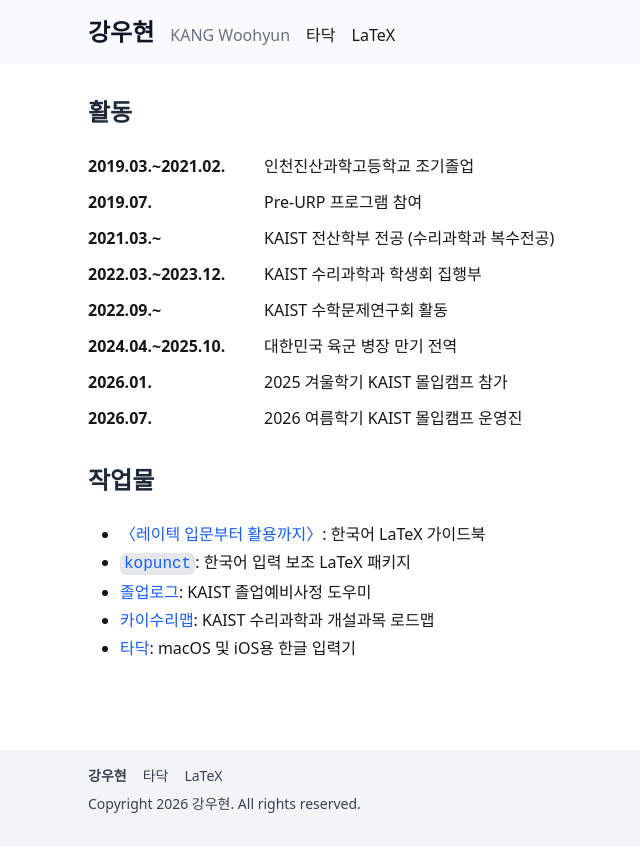
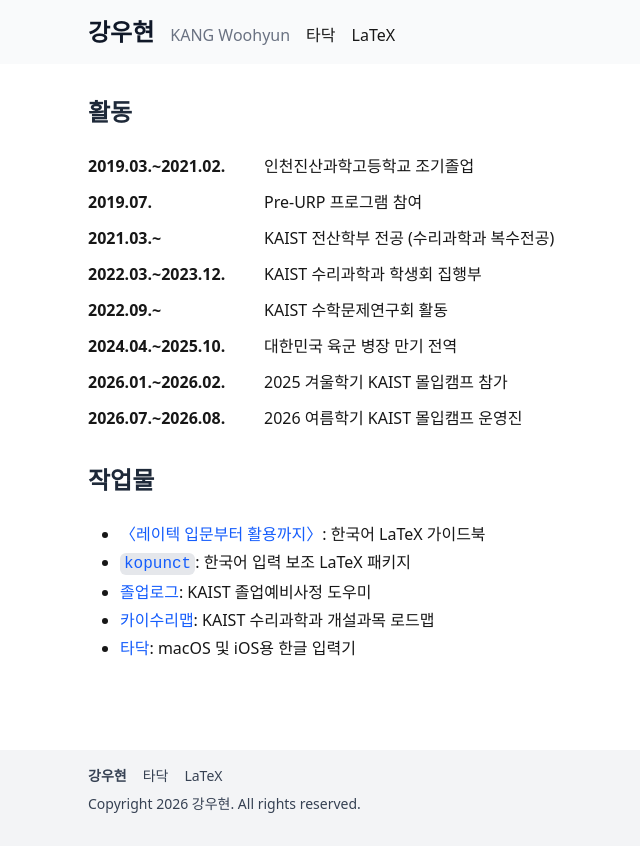
Before and after one commit to KangWH/KangWH.github.io, a Next.js app: page / in a window 1280 px wide. Shown: the whole page, without its empty margins (88-728 px from the left). Built offline with nearby package versions, Linux system fonts and the light colour scheme; a web font is replaced by a local one.

Commit message:
몰입캠프 기간 변경

```diff
--- a/src/data/site.ts
+++ b/src/data/site.ts
@@ -17,8 +17,8 @@
   { period: "2022.03.~2023.12.", description: "KAIST 수리과학과 학생회 집행부" },
   { period: "2022.09.~", description: "KAIST 수학문제연구회 활동" },
   { period: "2024.04.~2025.10.", description: "대한민국 육군 병장 만기 전역" },
-  { period: "2026.01.", description: "2025 겨울학기 KAIST 몰입캠프 참가" },
-  { period: "2026.07.", description: "2026 여름학기 KAIST 몰입캠프 운영진" },
+  { period: "2026.01.~2026.02.", description: "2025 겨울학기 KAIST 몰입캠프 참가" },
+  { period: "2026.07.~2026.08.", description: "2026 여름학기 KAIST 몰입캠프 운영진" },
 ] as const;
 
 export type Work = {
```
